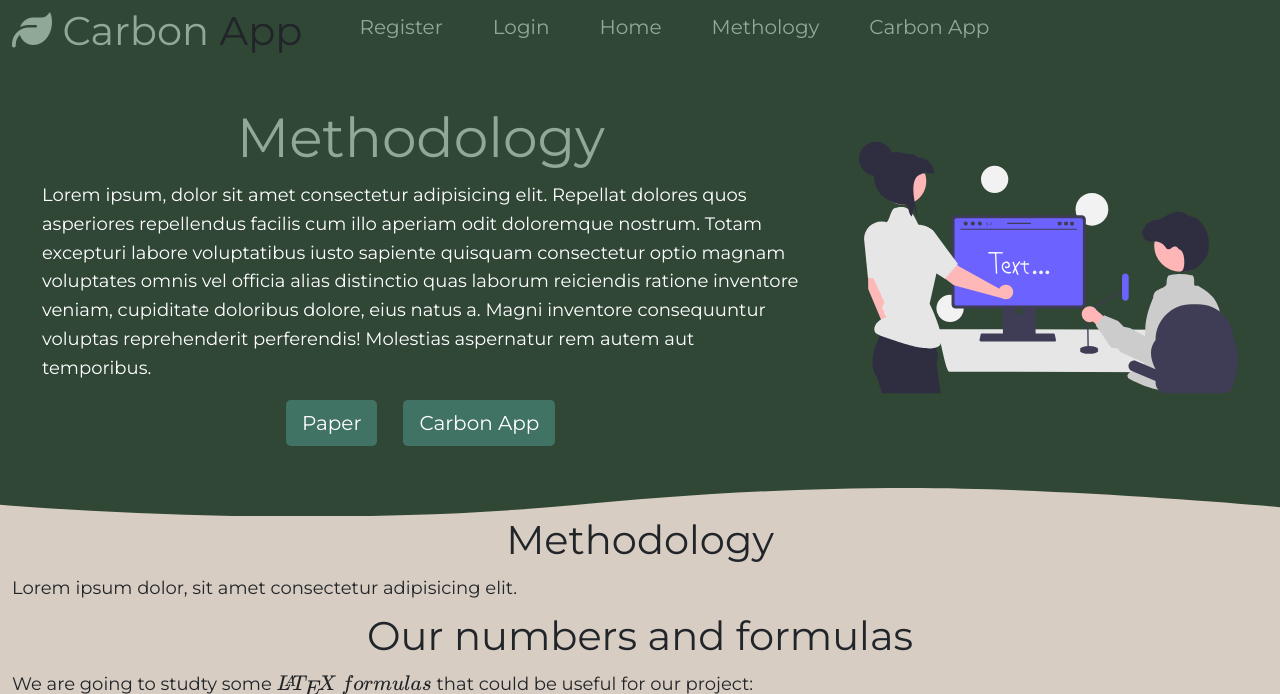
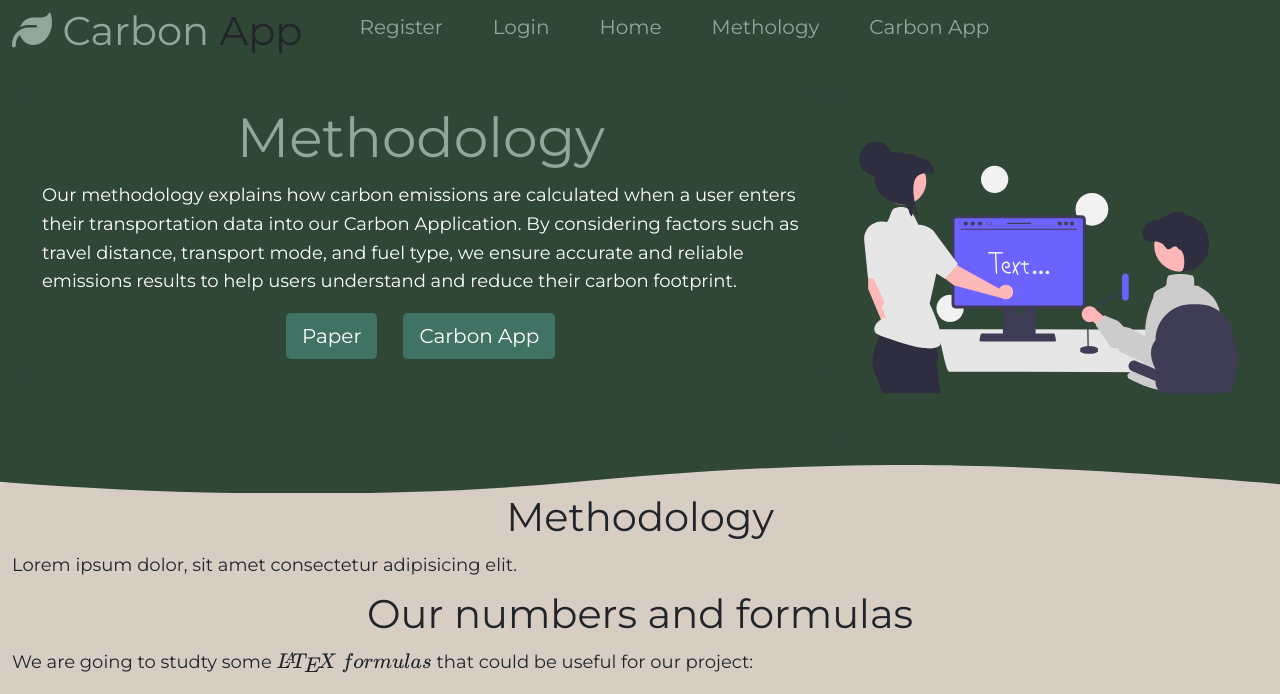
Before and after one commit to hannik3/carbon_app_v1, a Flask app: page /methodology in a window 1280 px wide. Shown: the top 694 px of the page. Run offline with Flask 2, Linux system fonts and the light colour scheme; some libraries are stand-ins or nearby versions.

Commit message:
Update methodology.html

```diff
--- a/capp/templates/methodology.html
+++ b/capp/templates/methodology.html
@@ -9,7 +9,7 @@
         <div class="box">
           <h1 style="font-size:55px;"><span class="text-logo"> Methodology</span></h1>
           <p style="text-align:left;">
-              Lorem ipsum, dolor sit amet consectetur adipisicing elit. Repellat dolores quos asperiores repellendus facilis cum illo aperiam odit doloremque nostrum. Totam excepturi labore voluptatibus iusto sapiente quisquam consectetur optio magnam voluptates omnis vel officia alias distinctio quas laborum reiciendis ratione inventore veniam, cupiditate doloribus dolore, eius natus a. Magni inventore consequuntur voluptas reprehenderit perferendis! Molestias aspernatur rem autem aut temporibus.
+             Our methodology explains how carbon emissions are calculated when a user enters their transportation data into our Carbon Application. By considering factors such as travel distance, transport mode, and fuel type, we ensure accurate and reliable emissions results to help users understand and reduce their carbon footprint.
           </p>
           <div class="container_buttons_links_header">
             <div class="btn">
```
